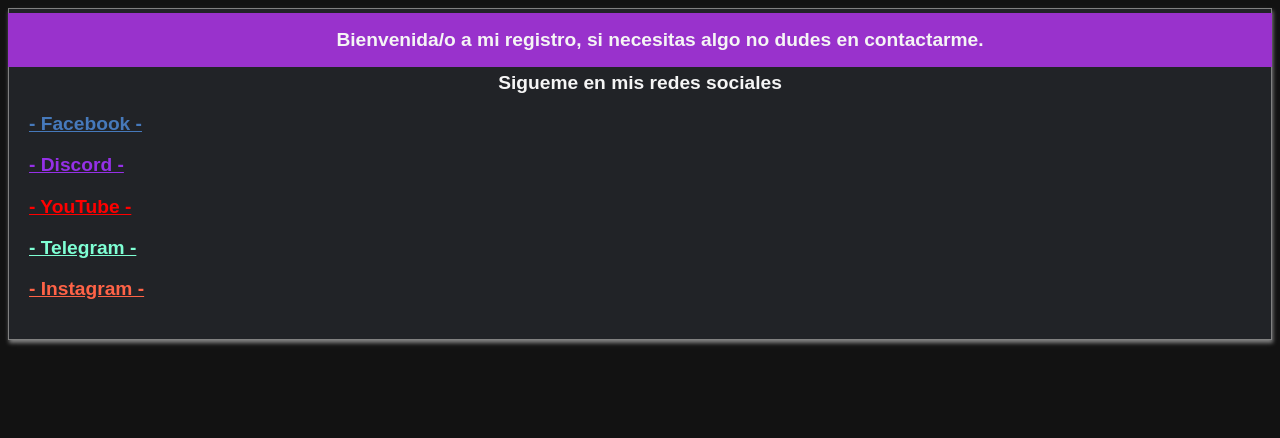
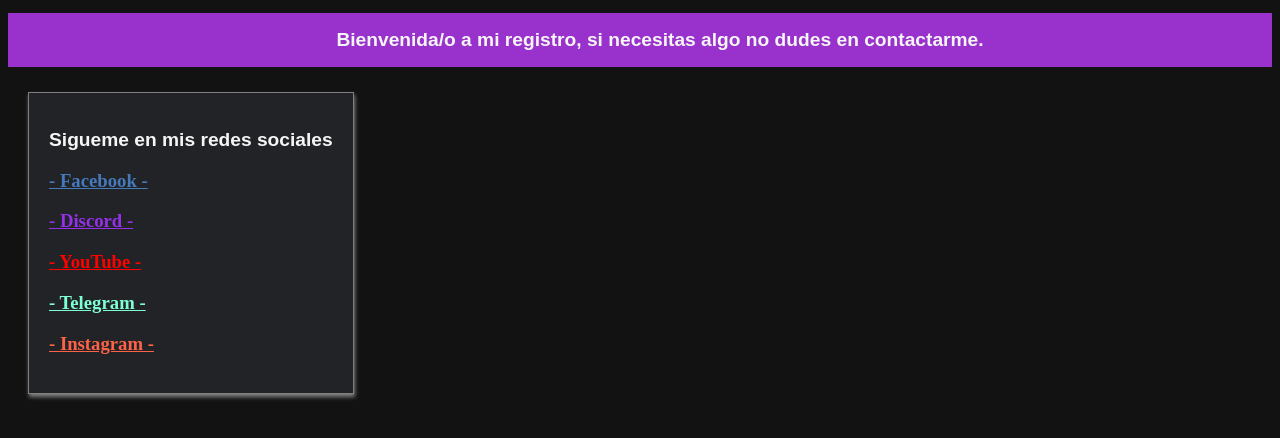
Before and after one commit to isrrael5/mi-sitio, a plain HTML site: page index.html in a window 1280 px wide. Drawn offline with Linux system fonts and the light colour scheme.

Commit message:
Update estilos.css

```diff
--- a/estilos.css
+++ b/estilos.css
@@ -5,15 +5,14 @@ h2 {
     text-align: center;
 }
 
-h3 {
-    font-weight: bold;
-    font-family: sans-serif;
-    font-size: larger;
-}
-
 body {
     background-color: #121212;
     color: whitesmoke;
+}
+
+.seccion {
+    float: left;
+    padding: 20px;
 }
 
 article {
```
